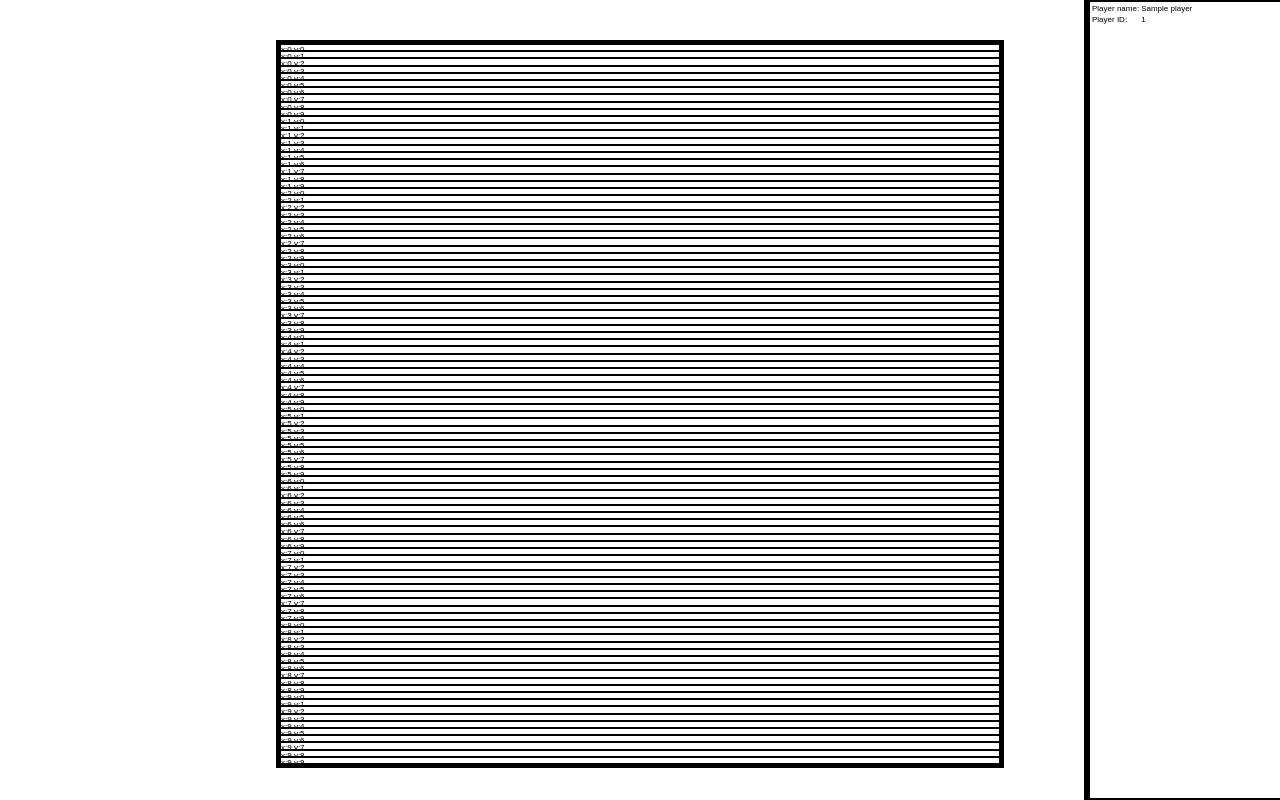
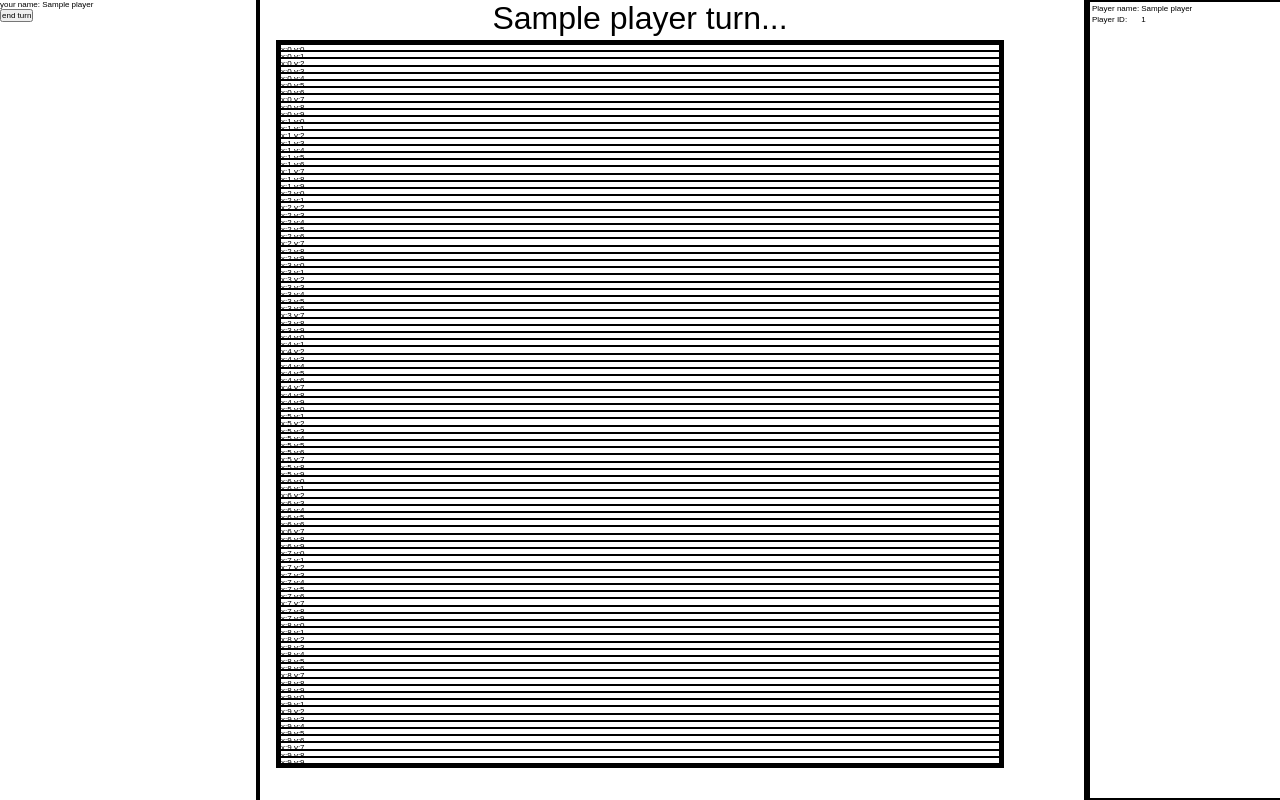
Before and after one commit to wojlin/MINESHAFT_GAME, a Flask app: template templates/game.html in a window 1280 px wide. Run offline with Flask 2, Linux system fonts and the light colour scheme; the template is opened without the code that fills it: most values are stand-ins (such as "Sample title", 1, 10 or a date in 2020).

Commit message:
created turn system

```diff
--- a/main.py
+++ b/main.py
@@ -1,4 +1,4 @@
-from flask import Flask, Response, render_template
+from flask import Flask, Response, render_template, request
 from typing import Dict
 import threading
 import uuid
@@ -14,9 +14,8 @@ class EndpointAction(object):
         self.response = Response(status=200, headers={})
 
     def __call__(self, *args, **kwargs):
-        print(args)
-        print(kwargs)
-        return self.action(*args, **kwargs)
+        data = dict(request.args)
+        return self.action(data)
 
 
 class GameHandler(object):
@@ -29,20 +28,26 @@ class GameHandler(object):
         threading.Thread(target=self.run_api, args=()).start()
 
         self.games: Dict[str, GameEngine.Game] = {}
+        players: Dict[str, GameEngine.Player] = {}
 
-        players = [GameEngine.Player(player_name=f"player_{x}", player_id=str(uuid.uuid4())) for x in range(5)]
+        for x in range(5):
+            new_id = str(uuid.uuid4())
+            players[new_id] = GameEngine.Player(player_name=f"player_{x}", player_id=new_id)
+
         self.crate_game(name="test game", players=players, config=self.config)
 
         for game in self.games:
             print(self.games[game].info())
 
-    def crate_game(self, name: str, players: list[GameEngine.Player], config: dict):
+    def crate_game(self, name: str, players: Dict[str, GameEngine.Player], config: dict):
         game_id = str(uuid.uuid4())
         self.games[game_id] = GameEngine.Game(11, 11, name, game_id, players, config)
 
     def add_endpoints(self):
         self.add_endpoint(endpoint='/', endpoint_name='index', handler=self.index)
-        self.add_endpoint(endpoint='/game/<game_id>', endpoint_name='game', handler=self.game)
+        self.add_endpoint(endpoint='/game', endpoint_name='game', handler=self.game)
+        self.add_endpoint(endpoint='/game/end_turn', endpoint_name='end turn', handler=self.end_turn)
+        self.add_endpoint(endpoint='/game/fetch_game_status', endpoint_name='fetch game status', handler=self.fetch_game_status)
 
     def run_api(self):
         self.app.run(host=self.config["host"], port=self.config["port"], debug=self.config["debug"])
@@ -53,11 +58,49 @@ class GameHandler(object):
     def index(self):
         return render_template('index.html')
 
-    def game(self, game_id):
-        if not game_id in self.games:
+    def game(self, data: dict):
+        if "game_id" not in data or "player_id" not in data:
+            return render_template("404.html")
+
+        if data["game_id"] not in self.games:
             return render_template("game_not_found.html")
-        game = self.games[game_id]
-        return render_template("game.html", game=game)
+
+        game = self.games[data["game_id"]]
+
+        if data["player_id"] not in game.players:
+            return render_template("player_not_found.html")
+
+        return render_template("game.html", game=game, player_id=data["player_id"])
+
+    def end_turn(self, data:dict):
+        if "game_id" not in data or "player_id" not in data:
+            return {"message_type": "error", "message": "game or player parameters not exist in request"}
+
+        if data["game_id"] not in self.games:
+            return {"message_type": "error", "message": "game not found"}
+
+        game = self.games[data["game_id"]]
+
+        if data["player_id"] not in game.players:
+            return {"message_type": "error", "message": "player not found"}
+
+        if data["player_id"] != game.turn:
+            return {"message_type": "error", "message": f"you cannot end turn. it's {game.turn} turn"}
+
+        print(game.end_turn())
+
+        return {"message_type": "info", "message": f"you ended turn!"}
+
+    def fetch_game_status(self, data):
+        if "game_id" not in data:
+            return {"message_type": "error", "message": "game parameters not exist in request"}
+
+        if data["game_id"] not in self.games:
+            return {"message_type": "error", "message": "game not found"}
+
+        game = self.games[data["game_id"]]
+
+        return {"message_type": "game_status_data", "game_turn": game.turn}
 
 
 if __name__ == "__main__":
--- a/static/css/game.css
+++ b/static/css/game.css
@@ -63,4 +63,43 @@ body
 {
     width:100%;
     border: solid 0.3vh black;
+    position: relative;
 }
+
+
+.player-panel-turn {
+  position: absolute;
+  top:50%;
+  left: -5vh;
+  border-top: 5vh solid transparent;
+  border-bottom: 5vh solid transparent;
+  border-left: 5vh solid black;
+  transform: translate(0,-50%);
+  visibility: hidden;
+}
+
+
+#player-turn
+{
+	position: absolute;
+	top: 0;
+	margin: auto;
+	left: 0;
+	right: 0;
+	width: 40%;
+	text-align: center;
+}
+
+#player-turn > p
+{
+	font-size: 4vh;
+}
+
+#action-panel {
+	position: absolute;
+	left: 0;
+	top: 0;
+	bottom: 0;
+	border-right: 0.5vh solid black;
+	width: 20%;
+}
--- /dev/null
+++ b/static/js/game.js
@@ -0,0 +1,49 @@
+function show_message(message)
+{
+    alert(message["message"])
+}
+
+function update_game_status(message)
+{
+    if(message["message_type"] == "error")
+    {
+        show_message(message["message"])
+    }else if(message["message_type"] == "game_status_data")
+    {
+        console.log("fetched game status...")
+
+        var arrows = document.getElementsByClassName("player-panel-turn");
+        for (var i = 0; i < arrows.length; i++) {
+
+           arrows[i].style.visibility = "hidden";
+        }
+
+        document.getElementById("player_"+message["game_turn"]+"_turn").style.visibility = "visible";
+    }
+    else
+    {
+        show_message("unexpected error!\nrequest content:\n"+message)
+    }
+}
+
+function get_request(url, callback)
+{
+    var xmlHttp = new XMLHttpRequest();
+    xmlHttp.onreadystatechange = function() {
+        if (xmlHttp.readyState == 4 && xmlHttp.status == 200)
+            callback(JSON.parse(xmlHttp.responseText));
+    }
+    xmlHttp.open("GET", url, true); // true for asynchronous
+    xmlHttp.send(null);
+}
+
+function end_turn(game_id, player_id)
+{
+    get_request("/game/end_turn?game_id="+game_id+"&player_id="+player_id, show_message)
+}
+
+
+function fetch_game_status(game_id)
+{
+    get_request("/game/fetch_game_status?game_id="+game_id, update_game_status)
+}
--- a/templates/game.html
+++ b/templates/game.html
@@ -5,6 +5,11 @@
     <link rel="stylesheet" href="{{ url_for('static', filename='css/game.css') }}">
 </head>
 <body>
+    <div id="action-panel">
+        <p>your name: {{game.players[player_id].player_name}}</p>
+        <button onclick="end_turn('{{game.game_id}}','{{player_id}}');">end turn</button>
+    </div>
+    <div id="player-turn"><p>{{game.players[game.turn].player_name}} turn...</p></div>
     <div id="board">
         {% for x in range(game.board_size_x) %}
         <div class="row">
@@ -17,14 +22,15 @@
         {% endfor %}
     </div>
     <div id="players-panel">
-        {% for x in range(game.players|length) %}
-            <div id="player_{{game.players[x].player_id}}" class="player-panel">
+        {% for player in game.players %}
+            <div id="player_{{game.players[player].player_id}}" class="player-panel">
+                <div class="player-panel-turn" id="player_{{game.players[player].player_id}}_turn"></div>
                 <table>
                     <tr>
-                        <td>Player name:</td><td>{{game.players[x].player_name}}</td>
+                        <td>Player name:</td><td>{{game.players[player].player_name}}</td>
                     </tr>
                     <tr>
-                        <td>Player ID:</td><td>{{game.players[x].player_id}}</td>
+                        <td>Player ID:</td><td>{{game.players[player].player_id}}</td>
                     </tr>
                 </table>
             </div>
@@ -33,6 +39,11 @@
     <script>
         document.getElementById("board").style.gridTemplateColumns = "repeat({{game.board_size_y}}, 1fr)";
         document.getElementById("players-panel").style.gridTemplateRows = "repeat({{game.players|length}}, 1fr)";
+        document.getElementById("player_{{game.turn}}_turn").style.visibility = "visible";
+
+        setInterval(function(){fetch_game_status("{{game.game_id}}")}, 1000);
+
     </script>
+    <script src="{{url_for('static', filename='js/game.js')}}"></script>
 </body>
 </html>
```
Also changed, not shown: GameEngine.py (+17 -4 lines), templates/404.html (added, +10 -0 lines), templates/player_not_found.html (added, +10 -0 lines), 1 other file.
